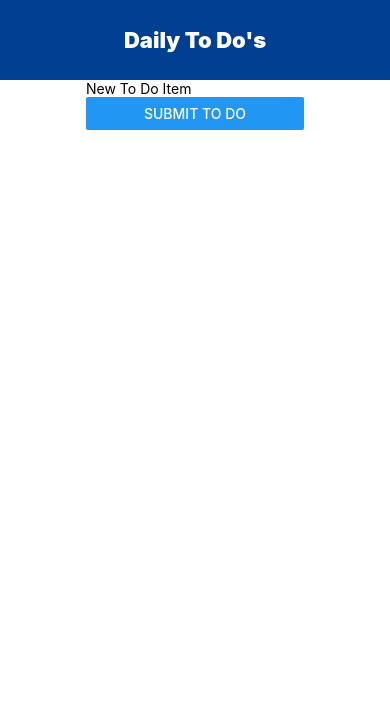
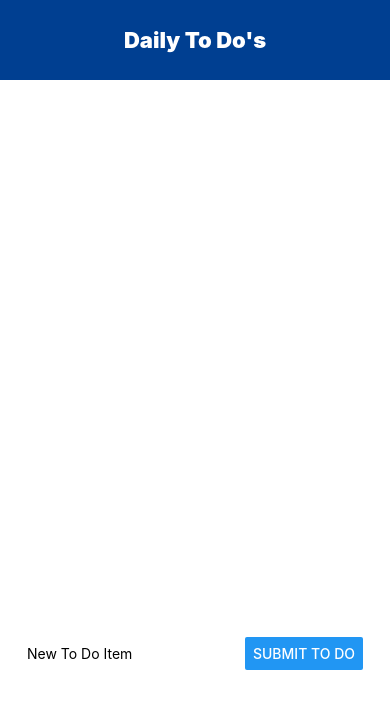
Before and after one commit to mannysanz715/MobileToDoList, a React Native app: screen / in a window 390 px wide. Shown: the top 708 px of the page. Built offline with nearby package versions, Linux system fonts and the light colour scheme.

Commit message:
Try styling to get the input to the bottom of screen

```diff
--- a/App.js
+++ b/App.js
@@ -9,13 +9,13 @@ import LandingPage from './src/pages/LandingPage/LandingPage';
 
 export default function App() {
   return (
-    <ScrollView >
+    <View style={styles.container}>
       <StatusBar
         animated={true}
         backgroundColor="#003F91"
       />
       <LandingPage />
-    </ScrollView>
+    </View>
   );
 }
 
@@ -25,7 +25,7 @@ const styles = StyleSheet.create({
     backgroundColor: '#fff',
     justifyContent : 'center',
     alignItems: 'center',
-    marginTop: 110,
+    width: '100%',
   },
 
 });
--- a/src/components/NavBar/NavBar.jsx
+++ b/src/components/NavBar/NavBar.jsx
@@ -19,7 +19,7 @@ const styles = StyleSheet.create({
 
     navBar :{
       backgroundColor: '#003F91',
-      width: "100%",
+      width: '100%',
       height: 80,
       textAlign: 'center',
       justifyContent : 'center',
--- a/src/components/ToDoInput/ToDoInput.jsx
+++ b/src/components/ToDoInput/ToDoInput.jsx
@@ -1,4 +1,4 @@
-import { View, TextInput, Form, Button, Text, BackHandler } from "react-native"
+import { View, TextInput, StyleSheet, Button, Text, BackHandler } from "react-native"
 import React, { useState } from "react"
 function ToDoInput( { addToDo } ){
   const [formData, setFormData] = useState({
@@ -19,7 +19,7 @@ function ToDoInput( { addToDo } ){
     clearInput()
   }
   return (
-    <View>
+    <View style={styles.container}>
         <TextInput value={inputValue} onChangeText={text => handleChange(text, 'todo')} placeholder="New To Do Item"/>
         <Button title="Submit To Do" onPress={handleButtonPress}/>
     </View>
@@ -27,3 +27,15 @@ function ToDoInput( { addToDo } ){
 }
 
 export default ToDoInput
+
+const styles = StyleSheet.create({
+  container: {
+    flex: 1,
+    flexDirection: 'row',
+    backgroundColor: '#fff',
+    justifyContent : 'center',
+    alignItems: 'center',
+    bottom : 0
+  },
+
+});
--- a/src/pages/LandingPage/LandingPage.jsx
+++ b/src/pages/LandingPage/LandingPage.jsx
@@ -16,14 +16,16 @@ function LandingPage () {
     <View style={container}>
 
       <NavBar />
-
-      <ToDoInput addToDo={addToDoItemsToState}/>
-
-      {toDoItems &&
-        toDoItems.map((item, idx) =>
+      <ScrollView>
+        {toDoItems &&
+          toDoItems.map((item, idx) =>
           <ToDoItem key={idx} toDo={item}/>
           )
-      }
+        }
+      </ScrollView>
+
+      <ToDoInput style={styles.bottomView} addToDo={addToDoItemsToState}/>
+
     </View>
 )
 }
@@ -34,9 +36,18 @@ const styles = StyleSheet.create({
   container: {
     flex: 1,
     backgroundColor: '#fff',
-    justifyContent : 'center',
+    justifyContent : 'space-between' ,
     alignItems: 'center',
     marginTop: 0,
+    width: '100%',
+    height: '100%'
   },
-
+  bottomView: {
+    flex: 1,
+    width: '100%',
+    height: 50,
+    backgroundColor: '#EE5407',
+    justifyContent: 'flex-end',
+    alignItems: 'center',
+  }
 });
```
